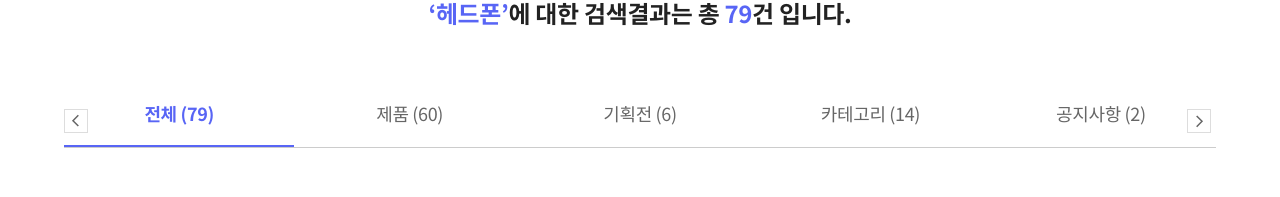
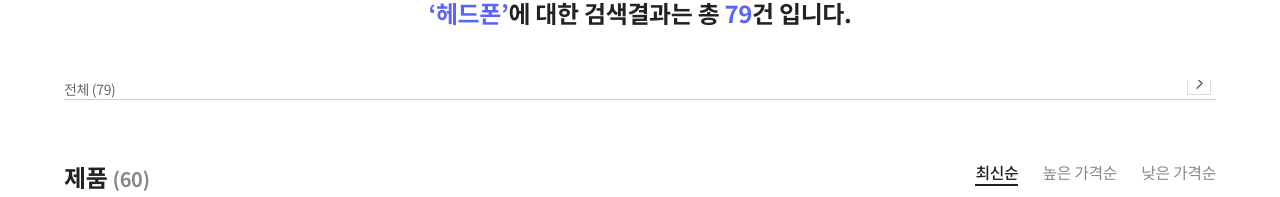
Before and after one commit to sokWebAdmin/sony-store-react, a React app: page /search-result in a window 1280 px wide. Shown: the part 282-479 px from the top of the page. Built offline with nearby package versions, Linux system fonts and the light colour scheme; a web font is replaced by a local one.

Commit message:
search result in progress

```diff
--- a/src/pages/footer/searchResult.js
+++ b/src/pages/footer/searchResult.js
@@ -1,4 +1,4 @@
-import { React } from 'react';
+import { React, useEffect, useState } from 'react';
 
 //SEO
 import SEOHelmet from '../../components/SEOHelmet';
@@ -10,7 +10,27 @@ import { sampleApi } from "../../api/sample";
 import "../../assets/scss/contents.scss"
 import "../../assets/scss/category.scss"
 
+//lib
+import { Swiper, SwiperSlide } from 'swiper/react';
+import SwiperCore, { Navigation, Pagination, Scrollbar, Autoplay, Controller } from 'swiper/core';
+
+//lib-css
+import 'swiper/components/navigation/navigation.scss';
+import 'swiper/components/pagination/pagination.scss';
+import 'swiper/components/scrollbar/scrollbar.scss';
+import "swiper/swiper.scss"
+
+//utils
+import {useWindowSize} from '../../utils/utils'
+
 export default function SearchResult() {
+
+    const size = useWindowSize();
+
+    const [tabState, setTabState] = useState("total");
+
+
+    SwiperCore.use([Navigation, Pagination, Scrollbar, Autoplay, Controller]);
 
     return (
         <>
@@ -36,24 +56,34 @@ export default function SearchResult() {
     </div>
     {/*// 검색 결과 영역 */}
     {/* 스와이퍼 탭영역 */}
+        {
+            size.width < 1281 ?
             <div className="swipe_tab swiper-container">
-      <ul className="swiper-wrapper">
-        <li className="active swiper-slide">
+
+        <Swiper className="swiper-wrapper"
+        navigation={{
+            nextEl: '.swiper-button-next',
+            prevEl: '.swiper-button-prev',
+        }}
+        slidesPerView="auto"
+        freeMode={true}
+      >
+        <SwiperSlide className="active swiper-slide">
           <a href="#">전체 (79)</a>
-        </li>
-        <li className="swiper-slide">
+        </SwiperSlide>
+        <SwiperSlide className="swiper-slide">
           <a href="#">제품 (60)</a>
-        </li>
-        <li className="swiper-slide">
+        </SwiperSlide>
+        <SwiperSlide className="swiper-slide">
           <a href="#">기획전 (6)</a>
-        </li>
-        <li className="swiper-slide">
+        </SwiperSlide>
+        <SwiperSlide className="swiper-slide">
           <a href="#">카테고리 (14)</a>
-        </li>
-        <li className="swiper-slide">
+        </SwiperSlide>
+        <SwiperSlide className="swiper-slide">
           <a href="#">공지사항 (2)</a>
-        </li>
-      </ul>
+        </SwiperSlide>
+        </Swiper>
       <div className="swiper-button-prev">
       <a href="#" title="메뉴 더보기">메뉴 더보기</a>
     </div>
@@ -61,6 +91,36 @@ export default function SearchResult() {
       <a href="#" title="메뉴 더보기">메뉴 더보기</a>
     </div>
   </div>
+        :
+<div class="swipe_tab swiper-container">
+        <ul class="swiper-wrapper">
+          <li class="active swiper-slide">
+            <a href="#">전체 (79)</a>
+          </li>
+          <li class="swiper-slide">
+            <a href="#">제품 (60)</a>
+          </li>
+          <li class="swiper-slide">
+            <a href="#">기획전 (6)</a>
+          </li>
+          <li class="swiper-slide">
+            <a href="#">카테고리 (14)</a>
+          </li>
+          <li class="swiper-slide">
+            <a href="#">공지사항 (2)</a>
+          </li>
+        </ul>
+        <div class="swiper-button-prev">
+          <a href="#" title="메뉴 더보기">메뉴 더보기</a>
+        </div>
+        <div class="swiper-button-next">
+          <a href="#" title="메뉴 더보기">메뉴 더보기</a>
+        </div>
+      </div>
+
+        }
+
+
     {/*//스와이퍼 탭영역 */}
     {/* 제품 리스트 영역 */}
     <div className="product">
```
Lines whose indentation alone changed are shown as unchanged.
